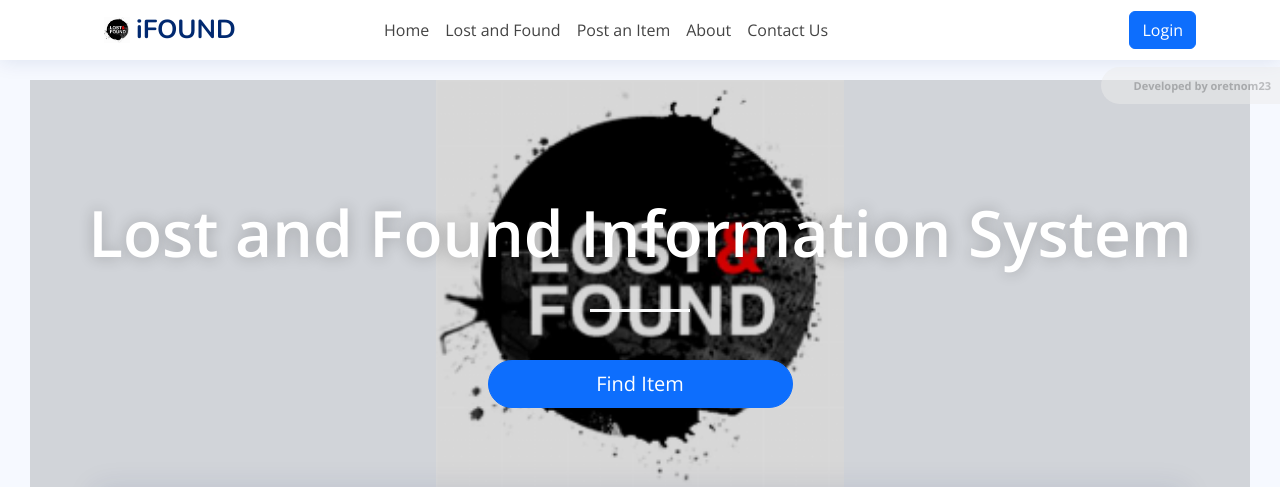
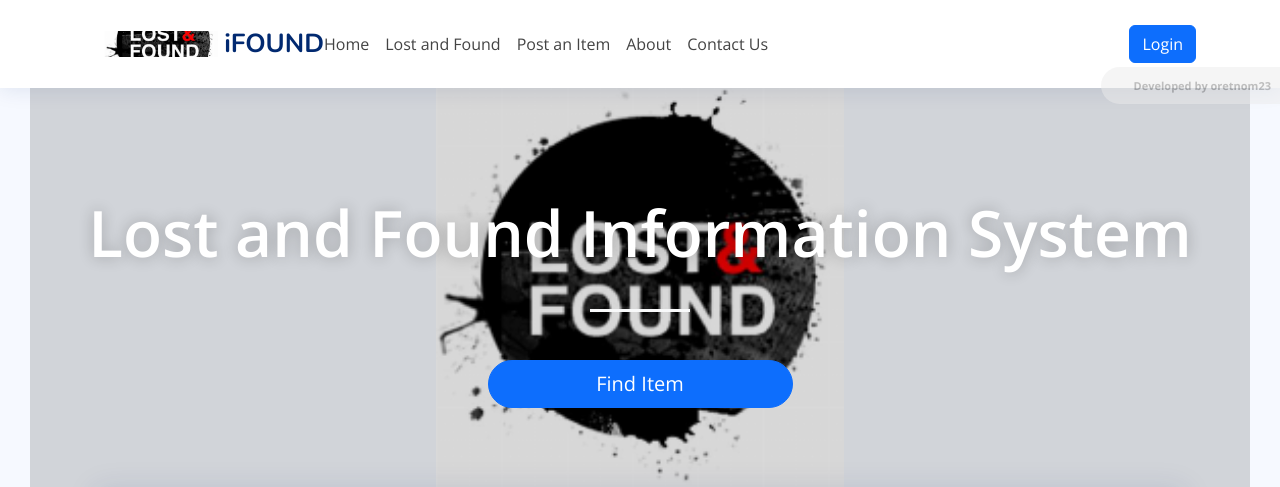
Before and after one commit to adibelliabdullah5/lost-and-found-web, a PHP site: page /php-lfis/ in a window 1280 px wide. Shown: the top 487 px of the page. Run offline with PHP 8.4, Linux system fonts and the light colour scheme; data comes from the database, SQL or seed files in the repository; some libraries are stand-ins or nearby versions.

Commit message:
Make header logo fill header area (scale to header height/width)

```diff
--- a/assets/css/custom.css
+++ b/assets/css/custom.css
@@ -175,3 +175,25 @@ table.dataTable td {
     color: #ff771d !important;
     text-shadow: 0 0 1px rgba(0,0,0,0.2);
 }
+
+/* Make the header logo fill the entire header area (left side) */
+header#header.header {
+    height: 88px; /* adjust if your header is taller/shorter */
+}
+header#header .container-lg {
+    height: 100%;
+    display: flex;
+    align-items: center;
+}
+header#header .logo {
+    height: 100%;
+    width: 220px; /* logo column width; adjust as needed */
+    display: flex;
+    align-items: center;
+}
+header#header .logo img{
+    width: 100%;
+    height: 100%;
+    object-fit: cover; /* cover the whole logo area */
+    display: block;
+}
```
